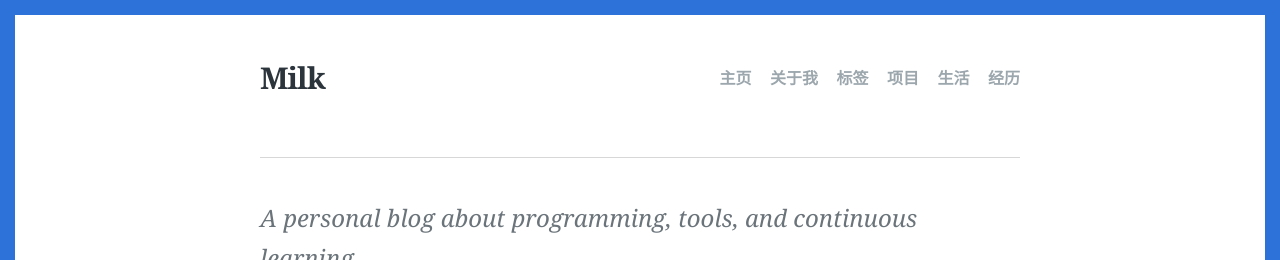
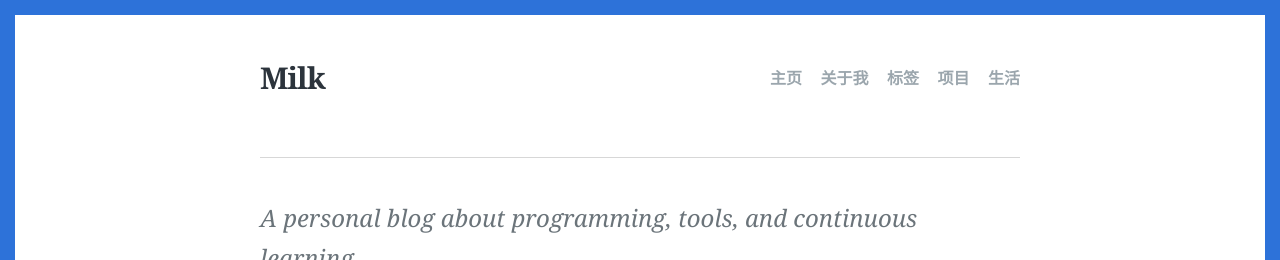
Before and after one commit to yangjj-iso/yangjj-iso.github.io, a Jekyll site: the page built from index.html, in a window 1280 px wide. Shown: the top 260 px of the page. Built offline with Jekyll 4.4.1, drawn with Linux system fonts in a browser that asks for light colours; some web fonts are replaced; the list of posts is cut into pages by our own code.

Commit message:
Update _config.yml

```diff
--- a/_config.yml
+++ b/_config.yml
@@ -38,8 +38,6 @@ navigation:
     url: /projects/
   - text: 生活
     url: /live/
-  - text: 经历
-    url: /expe/
 # The shortname for your Disqus site to enable comments.
 disqus: justgoodthemes
 
```
